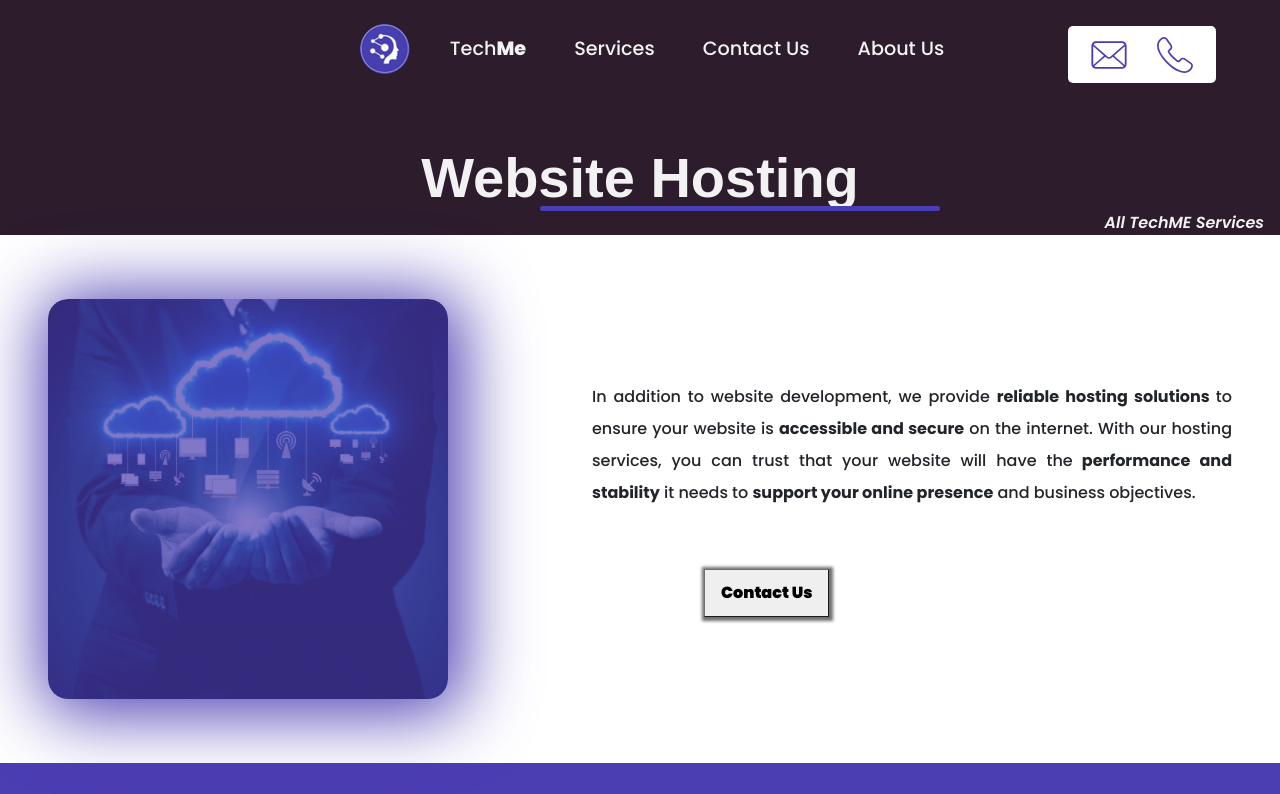
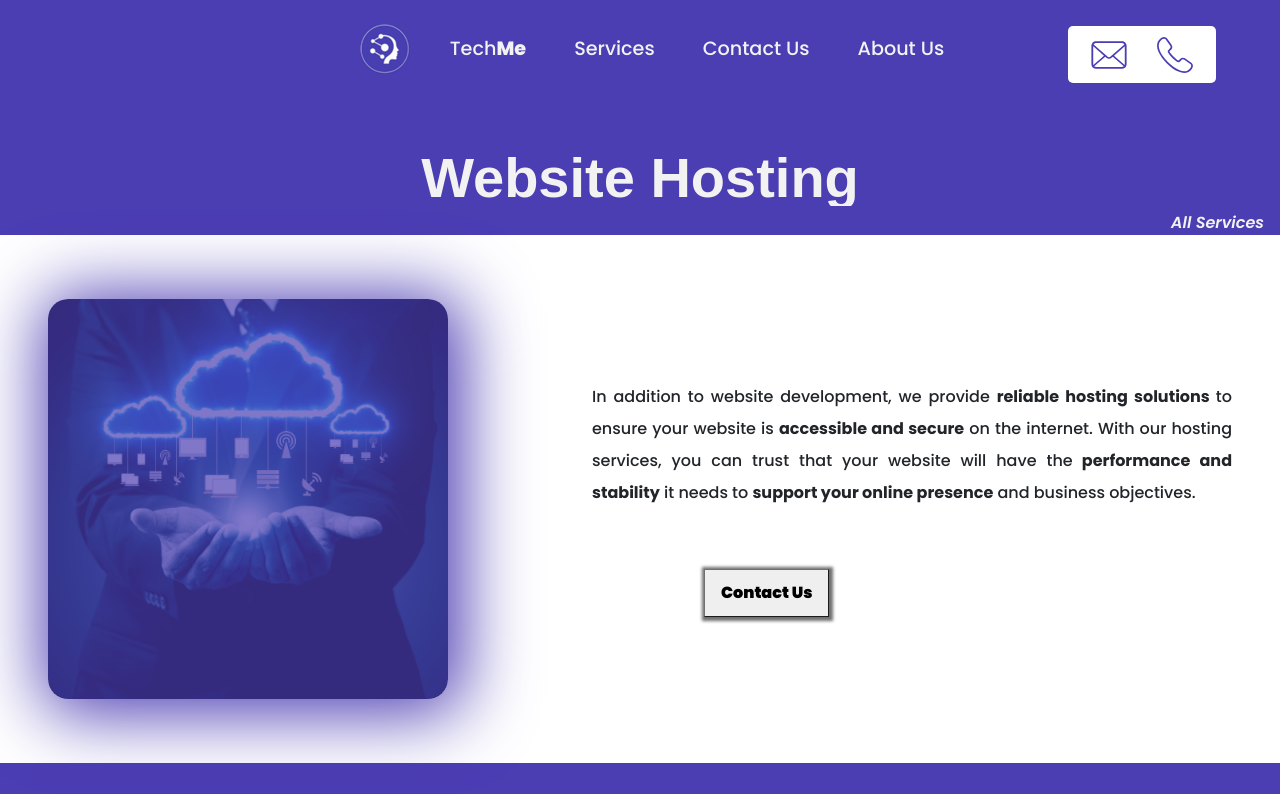
Before and after one commit to baayesh/TechMe, a React (Create React App) app: page /hosting in a window 1280 px wide. Shown: the top 794 px of the page. Built offline with nearby package versions, Linux system fonts and the light colour scheme; a web font is replaced by a local one.

Commit message:
Change color of the subjeading

```diff
--- a/src/components/Sub Header/Sub Header.css
+++ b/src/components/Sub Header/Sub Header.css
@@ -1,7 +1,7 @@
 .subhead-mdiv {
   /* Colors */
   /* border: 5px solid green; */
-  background-color: #2c1c2c;
+  background-color: #4b3db2;
   /* Spaces and sizes */
   padding-top: 5em;
 }
--- a/src/components/Sub Header/Sub Header.jsx
+++ b/src/components/Sub Header/Sub Header.jsx
@@ -10,7 +10,7 @@ const SubHeader = ({ headerText }) => {
         <h2>{headerText}</h2>
         <Link to="/services">
           {" "}
-          <p>All&nbsp;TechME&nbsp;Services</p>{" "}
+          <p>All&nbsp;Services</p>{" "}
         </Link>
       </div>
     </div>
```
